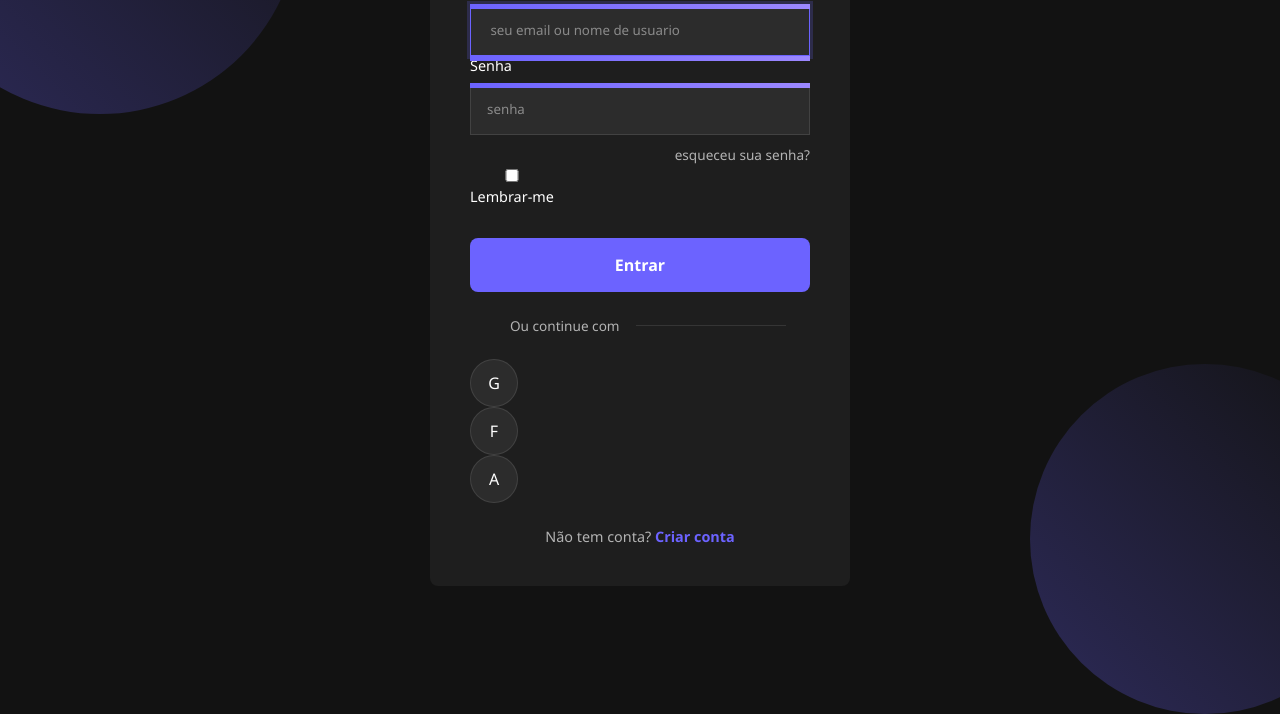
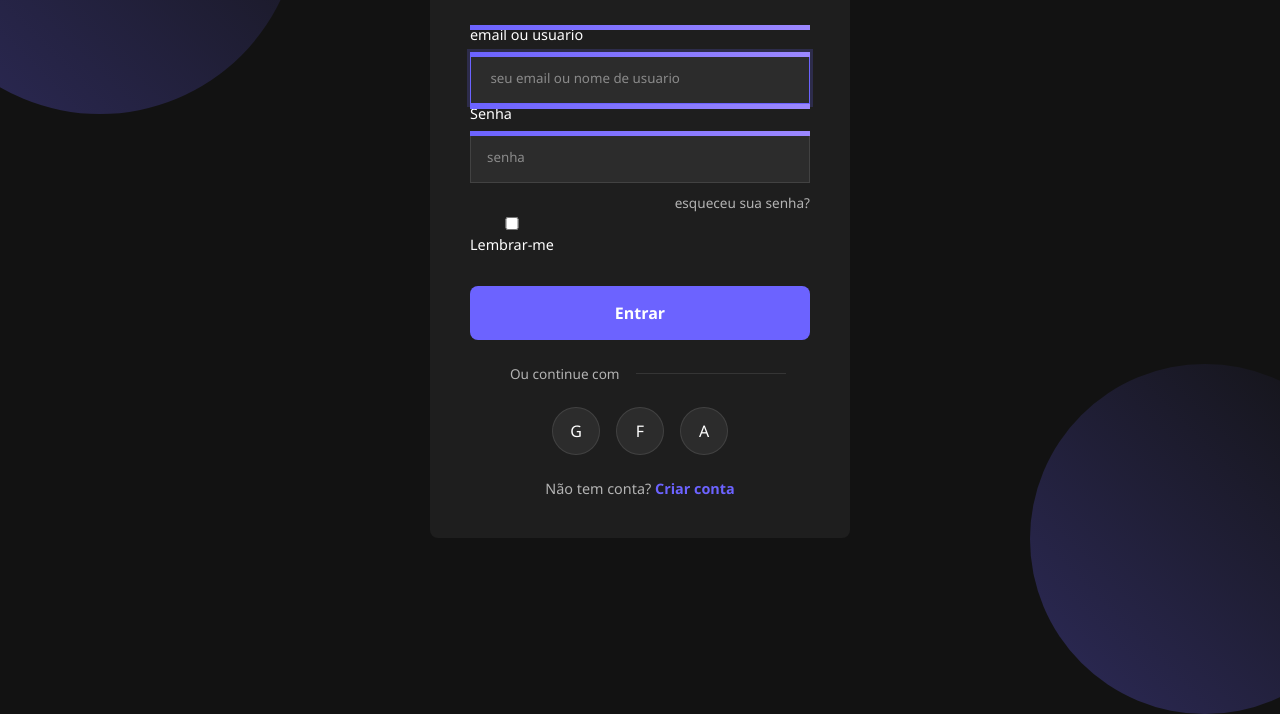
Before and after one commit to cajjucajuina/tela-login, a plain HTML site: page index.html in a window 1280 px wide. Shown: the part 186-900 px from the top of the page. Drawn offline with Linux system fonts and the light colour scheme.

Commit message:
adcionou social-login

```diff
--- a/index.html
+++ b/index.html
@@ -52,7 +52,7 @@
             <span>Ou continue com </span>
         </div>
 
-        <div>
+        <div class="social-login">
             <a href="#" class="social-btn" aria-label="entrar com google">G</a>
             <a href="#" class="social-btn" aria-label="entrar com Facebook">F</a>
             <a href="#" class="social-btn" aria-label="entrar com Apple">A</a>
```
